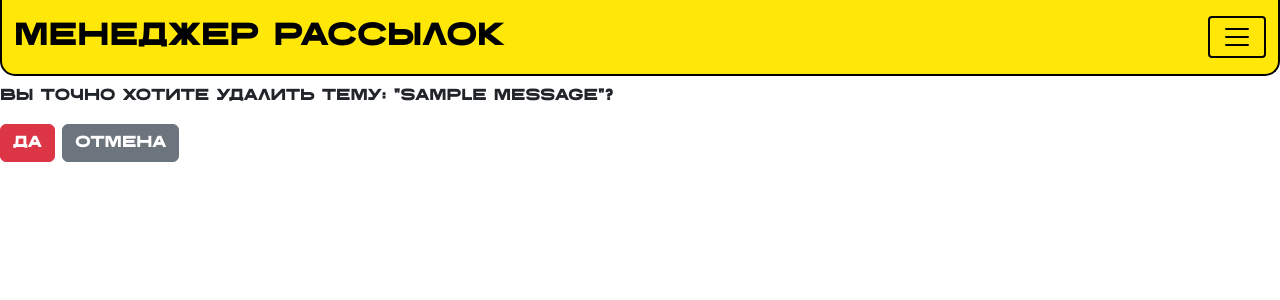
After one commit to ExITPerson/Coursework_4.0, a Django app: page /mailing/1/delete_message/ in a window 1280 px wide. The commit adds this page. Shown: the top 300 px of the page. Run offline with Django 5.2, Linux system fonts and the light colour scheme; tables that the repository leaves empty hold one stand-in row (values such as "Sample post"); some libraries are stand-ins or nearby versions.

Commit message:
Задание 2

```diff
--- a/mailing/models.py
+++ b/mailing/models.py
@@ -8,3 +8,11 @@ class Recipient(models.Model):
 
     def __str__(self):
         return self.full_name
+
+
+class Message(models.Model):
+    subject = models.CharField(max_length=200, verbose_name='Тема письма', help_text='Тема письма')
+    letter = models.TextField(verbose_name='Письмо')
+
+    def __str__(self):
+        return self.subject
--- a/mailing/templates/mailing/base.html
+++ b/mailing/templates/mailing/base.html
@@ -41,7 +41,7 @@
                             <li>
                                 <hr class="dropdown-divider">
                             </li>
-                            <li><a class="dropdown-item" href="#" style="color: white; text-align: center;">Сообщения</a></li>
+                            <li><a class="dropdown-item" href="{% url 'mailing:message_list' %}" style="color: white; text-align: center;">Сообщения</a></li>
                         </ul>
                     </li>
                 </ul>
--- /dev/null
+++ b/mailing/templates/mailing/message/delete_message.html
@@ -0,0 +1,14 @@
+{% extends 'mailing/base.html' %}
+
+{% block title %}Подтверждение удаления{% endblock %}
+
+{% block content %}
+<div style="padding-top: 54px;">
+  <form method="post">
+    {% csrf_token %}
+    <p>Вы точно хотите удалить тему: "{{message.subject}}"?</p>
+    <button type="submit" class="btn btn-danger">Да</button>
+    <a href="{% url 'mailing:recipients_list' %}" class="btn btn-secondary">Отмена</a>
+  </form>
+</div>
+{% endblock %}
--- a/mailing/urls.py
+++ b/mailing/urls.py
@@ -2,15 +2,23 @@ from django.urls import path
 
 from mailing.apps import MailingConfig
 from mailing.views import HomeTemplateView, RecipientListView, RecipientDetailsView, RecipientDeleteView, \
-    RecipientCreateView, RecipientUpdateView
+    RecipientCreateView, RecipientUpdateView, MessageListView, MessageDetailsView, MessageDeleteView, MessageCreateView, \
+    MessageUpdateView
 
 app_name = MailingConfig.name
 
 urlpatterns = [
     path('home/', HomeTemplateView.as_view(), name='home'),
+
     path('recipients_list/', RecipientListView.as_view(), name='recipients_list'),
     path('recipient_details/<int:pk>/', RecipientDetailsView.as_view(), name='recipient_details'),
     path('<int:pk>/recipient_delete/', RecipientDeleteView.as_view(), name='recipient_delete'),
     path('create_recipient/', RecipientCreateView.as_view(), name='create_recipient'),
     path('<int:pk>/update_recipient/', RecipientUpdateView.as_view(), name='update_recipient'),
+
+    path('message_list/', MessageListView.as_view(), name='message_list'),
+    path('message_details/<int:pk>/', MessageDetailsView.as_view(), name='message_details'),
+    path('<int:pk>/delete_message/', MessageDeleteView.as_view(), name='delete_message'),
+    path('create_message/', MessageCreateView.as_view(), name='create_message'),
+    path('<int:pk>/update_message/', MessageUpdateView.as_view(), name='update_message'),
 ]
--- a/mailing/views.py
+++ b/mailing/views.py
@@ -2,8 +2,8 @@ from django.shortcuts import render
 from django.urls import reverse_lazy
 from django.views.generic import TemplateView, CreateView, UpdateView, DeleteView, DetailView, ListView
 
-from mailing.forms import RecipientForm
-from mailing.models import Recipient
+from mailing.forms import RecipientForm, MessageForm
+from mailing.models import Recipient, Message
 
 
 class HomeTemplateView(TemplateView):
@@ -13,28 +13,62 @@ class HomeTemplateView(TemplateView):
 class RecipientCreateView(CreateView):
     model = Recipient
     form_class = RecipientForm
-    template_name = 'mailing/create_recipient.html'
+    template_name = 'mailing/recipient/create_recipient.html'
     success_url = reverse_lazy('mailing:recipient_details')
 
 
 class RecipientUpdateView(UpdateView):
     model = Recipient
     form_class = RecipientForm
-    template_name = 'mailing/create_recipient.html'
+    template_name = 'mailing/recipient/create_recipient.html'
     success_url = reverse_lazy('mailing:recipient_details')
 
 
 class RecipientDeleteView(DeleteView):
     model = Recipient
-    template_name = 'mailing/delete_recipient.html'
+    template_name = 'mailing/recipient/delete_recipient.html'
     success_url = reverse_lazy('mailing:recipient_list')
+
 
 class RecipientDetailsView(DetailView):
     model = Recipient
-    template_name = 'mailing/recipient_details.html'
+    template_name = 'mailing/recipient/recipient_details.html'
     context_object_name = 'recipient'
+
 
 class RecipientListView(ListView):
     model = Recipient
-    template_name = 'mailing/recipients_list.html'
+    template_name = 'mailing/recipient/recipients_list.html'
     context_object_name = 'recipients'
+
+
+class MessageCreateView(CreateView):
+    model = Message
+    form_class = MessageForm
+    template_name = 'mailing/message/create_message.html'
+    success_url = reverse_lazy('mailing:message_list')
+
+
+class MessageUpdateView(UpdateView):
+    model = Message
+    form_class = MessageForm
+    template_name = 'mailing/message/create_message.html'
+    success_url = reverse_lazy('mailing:message_list')
+
+
+class MessageDeleteView(DeleteView):
+    model = Message
+    template_name = 'mailing/message/delete_message.html'
+    success_url = reverse_lazy('mailing:message_list')
+
+
+class MessageDetailsView(DetailView):
+    model = Message
+    template_name = 'mailing/message/message_details.html'
+    context_object_name = 'message'
+
+
+class MessageListView(ListView):
+    model = Message
+    template_name = 'mailing/message/message_list.html'
+    context_object_name = 'messages'
```
Also changed, not shown: mailing/admin.py (+6 -1 lines), mailing/forms.py (+7 -1 lines), mailing/templates/mailing/message/message_details.html (added, +9 -0 lines), mailing/templates/mailing/message/message_list.html (added, +15 -0 lines), mailing/templates/mailing/recipient/create_recipient.html (added, +12 -0 lines), mailing/migrations/0002_message.py (added), mailing/templates/mailing/message/create_message.html (renamed from mailing/templates/mailing/create_recipient.html), mailing/templates/mailing/recipient/delete_recipient.html (renamed from mailing/templates/mailing/delete_recipient.html), mailing/templates/mailing/recipient/recipient_details.html (renamed from mailing/templates/mailing/recipient_details.html), mailing/templates/mailing/recipient/recipients_list.html (renamed from mailing/templates/mailing/recipients_list.html).
